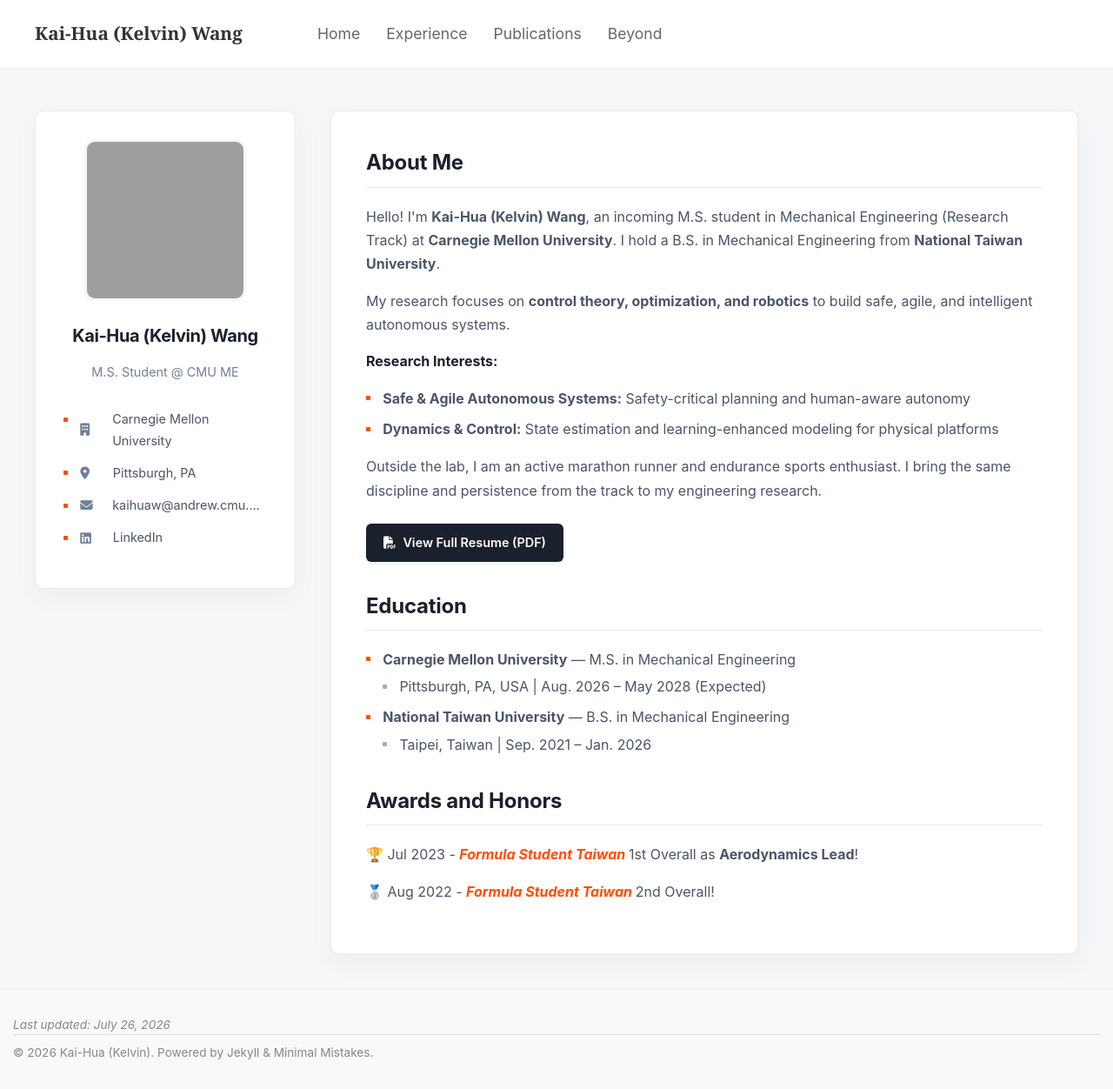
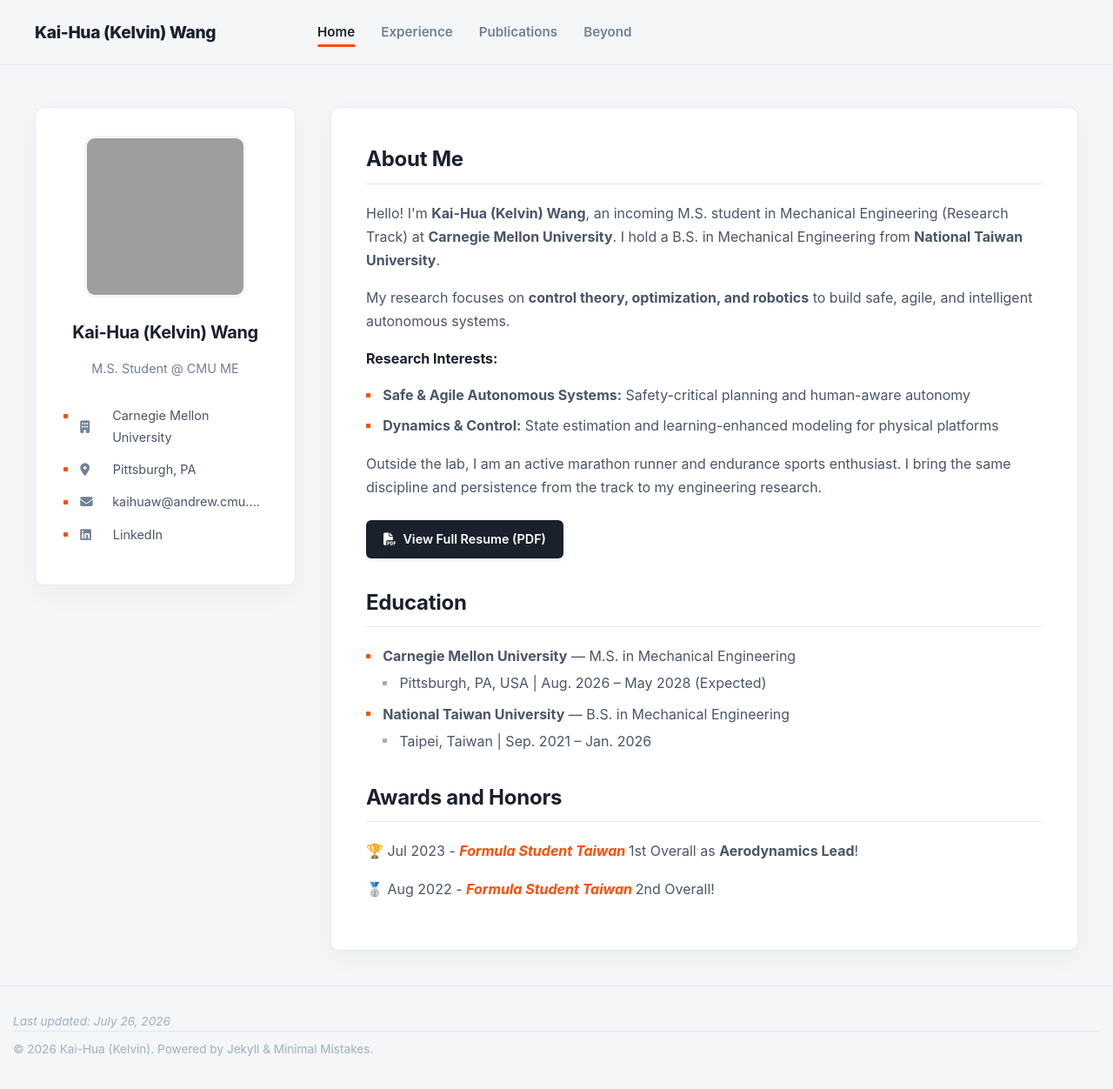
Before and after one commit to Kelvin1106/Kelvin1106.github.io, a Jekyll site: the page built from pages/home.md, in a window 1280 px wide and 1252 px high. Shown: the whole window at 87% size. Built offline with Jekyll 4.4.1, drawn with Linux system fonts in a browser that asks for light colours; grey boxes are pictures that could not be loaded.

Commit message:
Update style.css

```diff
--- a/assets/css/style.css
+++ b/assets/css/style.css
@@ -1,88 +1,202 @@
-/* 全域設定 */
+/* 全局設定：大迫傑極簡風格重構 */
 body {
-  font-family: -apple-system, BlinkMacSystemFont, "Segoe UI", Roboto, Helvetica, Arial, sans-serif;
+  font-family: -apple-system, BlinkMacSystemFont, "Segoe UI", Roboto, "Helvetica Neue", Arial, sans-serif;
   line-height: 1.6;
-  color: #333;
+  color: #2D3748;
   margin: 0;
-  background: #fff;
+  background-color: #F4F6F8; /* 高級灰白背景 */
 }
 
-/* 頂部導航欄 */
+/* 頂部導航欄 (Top Banner / Navbar) */
 .top-nav {
   display: flex;
   justify-content: space-between;
   align-items: center;
-  border-bottom: 1px solid #eee;
-  background: #fff;
+  border-bottom: 1px solid #E2E8F0;
+  background: rgba(244, 246, 248, 0.95); /* 半透明與背景融合 */
+  backdrop-filter: blur(8px);             /* 現代毛玻璃質感 */
   max-width: 1300px;
   margin: 0 auto;
   padding: 20px 40px;
+  position: sticky;
+  top: 0;
+  z-index: 1000;
 }
 
 .nav-left {
-  flex: 0 0 325px;   /* ✅ 跟 sidebar 一致 */
+  flex: 0 0 325px;       /* 跟 sidebar 一致 */
   display: flex;
   flex-direction: column;
 }
 
 .nav-name {
-  font-size: 1.3em;      /* 縮小字體 */
-  font-weight: 700;      /* 加粗 */
-  color: #333;
+  font-size: 1.2rem;
+  font-weight: 800;      /* 強烈極簡字重 */
+  color: #1A202C;
   margin: 0;
-  font-family: 'Georgia', 'Times New Roman', serif; /* 改為襯線字體 */
+  font-family: -apple-system, BlinkMacSystemFont, "Segoe UI", Roboto, sans-serif;
+  letter-spacing: -0.02em;
 }
 
 .nav-title {
-  font-size: 0.85em;     /* 縮小字體 */
-  color: #666;
+  font-size: 0.85em;
+  color: #718096;
   margin: 2px 0 0 0;
-  font-weight: 500;      /* 稍微加粗 */
-  font-family: 'Georgia', 'Times New Roman', serif; /* 改為襯線字體 */
+  font-weight: 500;
+  font-family: -apple-system, BlinkMacSystemFont, "Segoe UI", Roboto, sans-serif;
 }
 
 .nav-right {
-  flex: 1;           /* ✅ 占滿剩餘空間 */
+  flex: 1;               /* 占滿剩餘空間 */
   display: flex;
-  justify-content: flex-start; /* 從左開始 */
+  justify-content: flex-start;
   gap: 30px;
 }
 
 .nav-right a {
-  color: #666;
+  color: #718096;
   text-decoration: none;
-  font-size: 1.1rem;
-  font-weight: 400;
+  font-size: 0.95rem;
+  font-weight: 600;
   transition: color 0.2s ease;
   position: relative;
   padding: 5px 0;
 }
 
-.nav-right a:hover {
-  color: #333;
+.nav-right a:hover,
+.nav-right a.active {
+  color: #1A202C;
 }
 
-/* hover 底線效果：由中間往兩邊展開 */
+/* Hover 與 Active 底線效果：大迫傑競技橘線 (#FF4D00) 由中間展開 */
 .nav-right a::after {
   content: '';
   position: absolute;
   bottom: 0;
   left: 50%;
   width: 0;
-  height: 3px;
-  background-color: #666;
-  transition: all 0.3s ease;
+  height: 3px;           /* 加厚底線，更有跑道力量感 */
+  background-color: #FF4D00;
+  transition: all 0.25s ease-in-out;
   transform: translateX(-50%);
 }
 
-.nav-right a:hover::after {
+.nav-right a:hover::after,
+.nav-right a.active::after {
   width: 100%;
 }
 
-/* 底部區域 */
+/* 容器：左右兩欄 */
+.container {
+  display: flex;
+  max-width: 1300px;
+  margin: 0 auto;
+  padding: 20px 40px;    /* 減少上方 padding */
+}
+
+/* Sidebar 左邊欄 */
+.sidebar {
+  flex: 0 0 300px;       /* 增加寬度避免文字跨行 */
+  border-right: 1px solid #E2E8F0;
+}
+
+/* 個人區塊 */
+.profile-container {
+  text-align: left;
+  margin: 0;
+}
+
+.profile-pic {
+  border-radius: 12px;   /* 俐落極簡圓角 */
+  width: 65%;
+  height: auto;
+  object-fit: cover;
+  display: block;
+  margin: 5%;
+  box-shadow: 0 4px 12px rgba(0,0,0,0.06);
+}
+
+.sidebar h1 {
+  font-size: 1.3em;
+  font-weight: 700;
+  color: #1A202C;
+  margin: 10px 0;
+  white-space: nowrap;   /* 防止名字跨行 */
+  letter-spacing: -0.02em;
+}
+
+.subtitle {
+  font-size: 0.95rem;
+  color: #718096;
+  margin: 5px 0 15px 0;
+  white-space: nowrap;   /* 防止職銜跨行 */
+}
+
+/* 聯絡資訊 */
+.sidebar-contact-info {
+  list-style: none;
+  padding: 0;
+}
+
+.sidebar-contact-info li {
+  margin-bottom: 0.8rem;
+  font-size: 0.9rem;
+  color: #4A5568;
+}
+
+.sidebar-contact-info i {
+  width: 20px;
+  margin-right: 0.5rem;
+  color: #718096;
+}
+
+.sidebar-contact-info a {
+  color: #4A5568;
+  text-decoration: none;
+  transition: color 0.2s ease;
+}
+
+.sidebar-contact-info a:hover {
+  color: #FF4D00;        /* Hover 亮橘色點綴 */
+  text-decoration: none;
+}
+
+.contact p {
+  margin: 5px 0;
+  white-space: nowrap;   /* 防止聯絡資訊跨行 */
+  overflow: hidden;      /* 隱藏超出部分 */
+  text-overflow: ellipsis; /* 超出時顯示省略號 */
+}
+
+.contact p a {
+  color: #4A5568;
+  text-decoration: none;
+}
+
+.contact p a:hover {
+  color: #FF4D00;
+  text-decoration: none;
+}
+
+/* 右邊內容區 */
+.content h2 {
+  margin-top: 10px;      /* 減少上方間距讓 About Me 往上移 */
+  border-bottom: 1px solid #E2E8F0;
+  padding-bottom: 8px;
+  color: #1A202C;
+  font-weight: 700;
+}
+
+.project-item {
+  font-family: -apple-system, BlinkMacSystemFont, "Segoe UI", Roboto, sans-serif;
+  font-size: 16px;
+  line-height: 1.6;
+}
+
+/* 底部區域 (Footer) */
 .footer {
-  background: #f8f9fa;
-  border-top: 1px solid #eee;
+  background: #F4F6F8;
+  border-top: 1px solid #E2E8F0;
   padding: 30px 0;
   margin-top: 40px;
 }
@@ -98,9 +212,9 @@ body {
 }
 
 .follow-title {
-  font-size: 1rem;
-  font-weight: 600;
-  color: #333;
+  font-size: 0.9rem;
+  font-weight: 700;
+  color: #1A202C;
   margin-bottom: 15px;
   text-transform: uppercase;
   letter-spacing: 1px;
@@ -116,136 +230,34 @@ body {
   display: flex;
   align-items: center;
   gap: 8px;
-  color: #666;
+  color: #718096;
   text-decoration: none;
-  font-size: 0.9rem;
-  font-weight: 500;
+  font-size: 0.85rem;
+  font-weight: 600;
   text-transform: uppercase;
   letter-spacing: 0.5px;
   transition: color 0.2s ease;
 }
 
 .follow-links a:hover {
-  color: #333;
+  color: #FF4D00;        /* Hover 亮橘色點綴 */
 }
 
 .follow-links i {
-  font-size: 1rem;
+  font-size: 0.9rem;
 }
 
 .last-update {
-  color: #888;
+  color: #A0AEC0;
   font-size: 0.85rem;
   font-style: italic;
 }
 
 .copyright {
-  color: #888;
+  color: #A0AEC0;
   font-size: 0.85rem;
   padding-top: 10px;
-  border-top: 1px solid #ddd;
-}
-
-/* 容器：左右兩欄 */
-.container {
-  display: flex;
-  max-width: 1300px;
-  margin: 0 auto;
-  padding: 20px 40px;    /* 減少上方 padding */
-}
-
-/* Sidebar 左邊欄 */
-.sidebar {
-  flex: 0 0 300px;       /* 增加寬度避免文字跨行 */
-  border-right: 1px solid #eee;
-}
-
-/* 個人區塊 */
-.profile-container {
-  text-align: left;
-  margin: 0;
-}
-
-.profile-pic {
-  border-radius: 10px;
-  width: 65%;
-  height: auto;
-  object-fit: cover;
-  display: block;
-  margin: 5%; /* 上右下左都用百分比，相對於父容器寬度 */
-  box-shadow: 0 4px 8px rgba(0,0,0,0.2);
-}
-
-.sidebar h1 {
-  font-size: 1.4em;      /* 從 1.6em 縮小到 1.4em */
-  margin: 10px 0;
-  white-space: nowrap;   /* 防止名字跨行 */
-}
-
-.subtitle {
-  font-size: 1rem;
-  color: #555;
-  margin: 5px 0 15px 0;
-  white-space: nowrap;   /* 防止職銜跨行 */
-}
-
-/* 聯絡資訊 */
-.sidebar-contact-info {
-  list-style: none;
-  padding: 0;
-}
-
-.sidebar-contact-info li {
-  margin-bottom: 0.8rem;
-  font-size: 0.9rem;
-  color: #666;
-}
-
-.sidebar-contact-info i {
-  width: 20px;
-  margin-right: 0.5rem;
-  color: #666;
-}
-
-.sidebar-contact-info a {
-  color: #666;
-  text-decoration: none;
-}
-
-.sidebar-contact-info a:hover {
-  text-decoration: underline;
-}
-
-.contact p {
-  margin: 5px 0;
-  white-space: nowrap;   /* 防止聯絡資訊跨行 */
-  overflow: hidden;      /* 隱藏超出部分 */
-  text-overflow: ellipsis; /* 超出時顯示省略號 */
-}
-.contact p a {
-  color: #666;
-  text-decoration: none;
-}
-.contact p a:hover {
-  text-decoration: underline;
-}
-
-/* 右邊內容區 */
-/* .content {
-  flex: 1;
-  padding-left: 30px;
-} */
-
-.content h2 {
-  margin-top: 10px;      /* 減少上方間距讓 About Me 往上移 */
-  border-bottom: 2px solid #eee;
-  padding-bottom: 5px;
-}
-
-.project-item {
-  font-family: "Segoe UI", Roboto, Helvetica, Arial, sans-serif; /* 換成你想要的字體 */
-  font-size: 16px; /* 調整字體大小 */
-  line-height: 1.5; /* 讓排版更舒適 */
+  border-top: 1px solid #E2E8F0;
 }
 
 /* 手機排版 (RWD) */
@@ -253,16 +265,17 @@ body {
   .top-nav {
     flex-direction: column;
     align-items: flex-start;
-    padding: 20px;
+    padding: 15px 20px;
   }
 
   .nav-left {
     margin-left: 0;       /* 手機版移除左邊距 */
+    flex: 0 0 auto;
   }
 
   .nav-right {
-    margin-top: 15px;
-    gap: 20px;
+    margin-top: 12px;
+    gap: 15px;
     flex-wrap: wrap;
   }
 
@@ -270,12 +283,14 @@ body {
     flex-direction: column;
     padding: 20px;
   }
+
   .sidebar {
     border-right: none;
-    border-bottom: 1px solid #eee;
+    border-bottom: 1px solid #E2E8F0;
     margin-bottom: 20px;
     padding-right: 0;
   }
+
   .content {
     padding-left: 0;
   }
```
